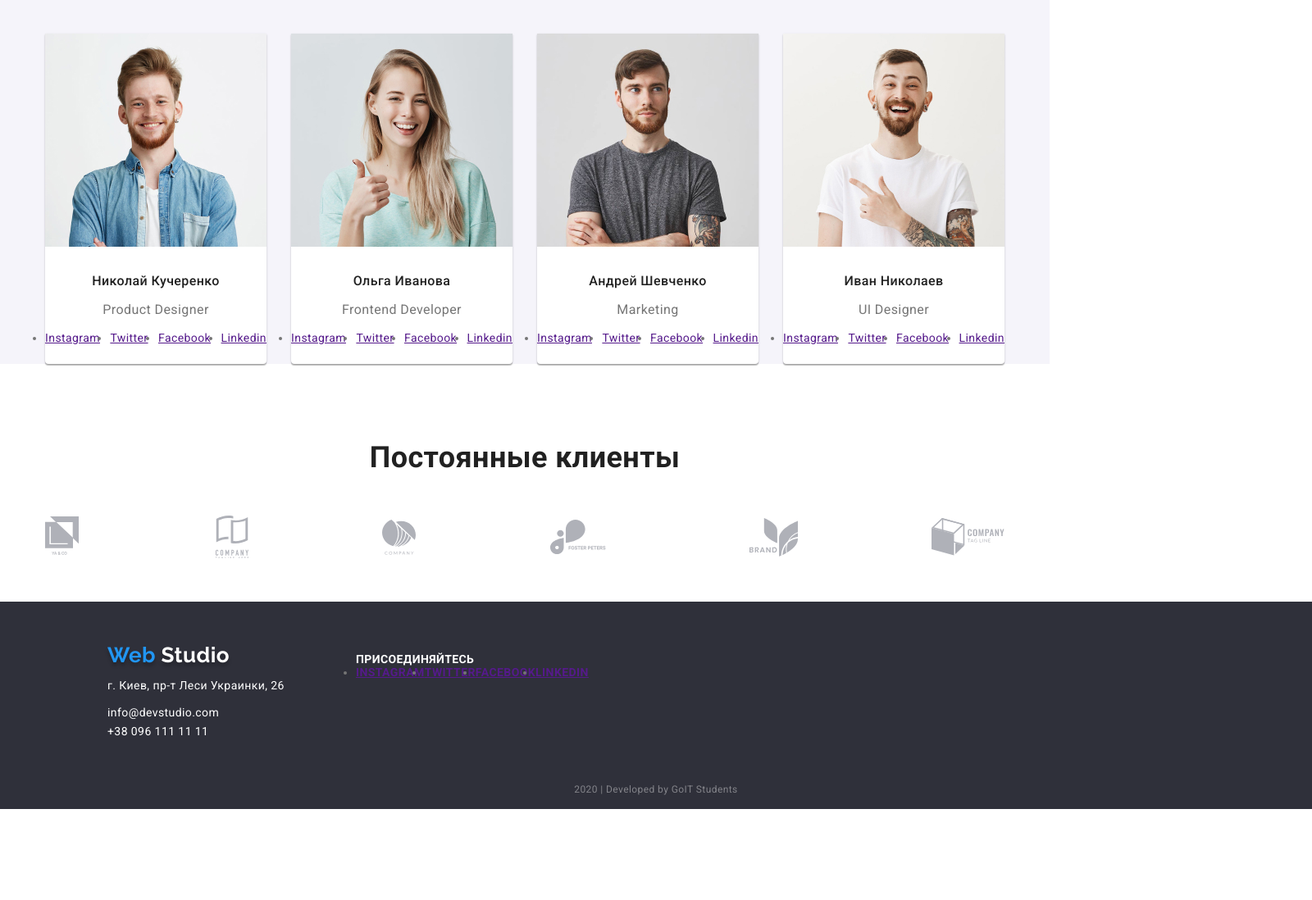
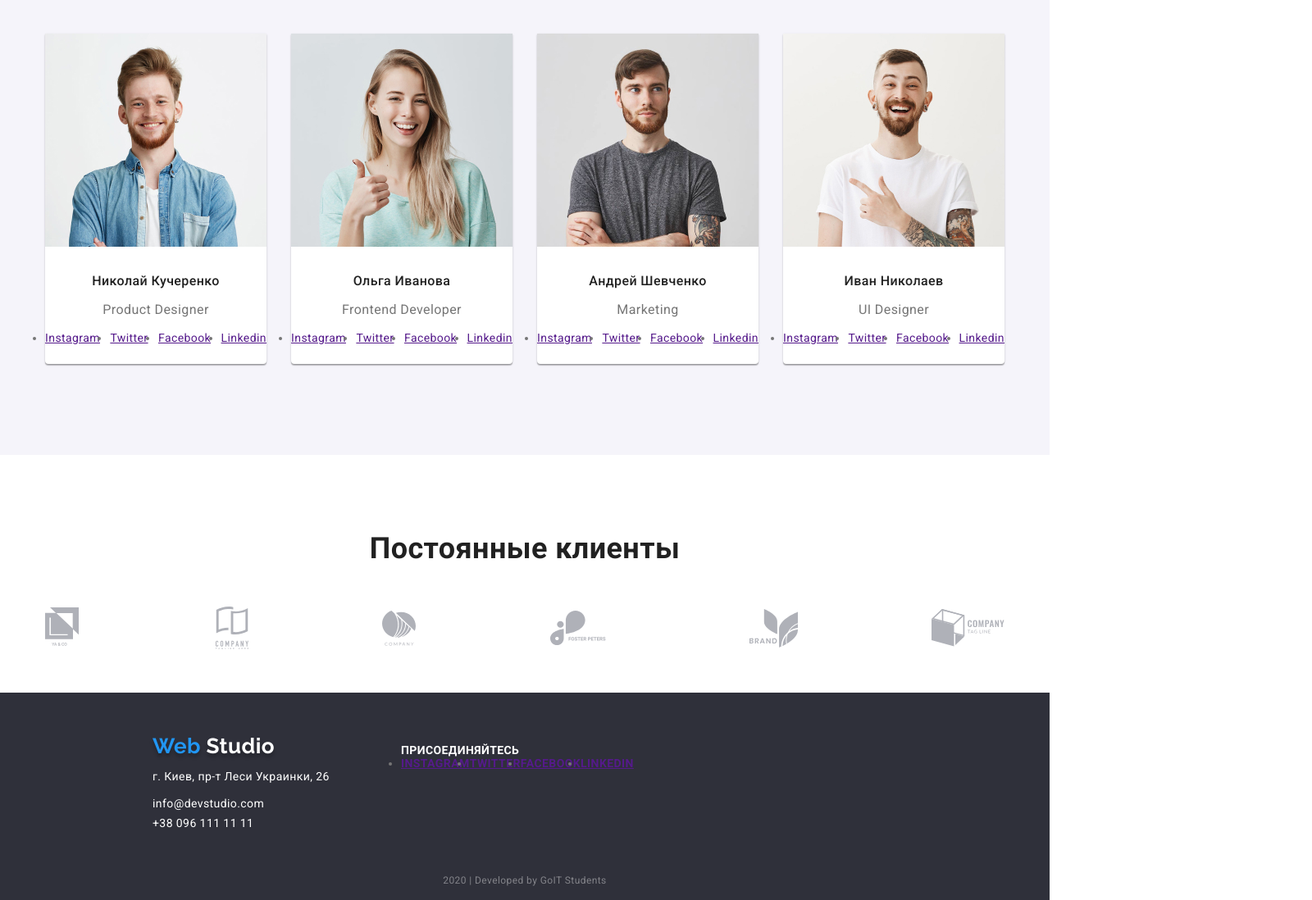
Before and after one commit to JulianaClusin/goit-markup-hw-03, a plain HTML site: page index.html in a window 1280 px wide. Shown: the part 1193-2291 px from the top of the page at 82% size, 1600 px wide, since content can reach past the window. Before the commit the page ends 2180 px from the top, so only its background shows below. Drawn offline with Linux system fonts and the light colour scheme.

Commit message:
flexbox
Делает по центру блоки футер и команда

```diff
--- a/index.html
+++ b/index.html
@@ -168,8 +168,8 @@
 
 <!-- Подвал -->
 
- <footer class="footer">
-
+ <footer>
+<div class="conteiner">
  <div class="footer-flex">
      <div class="footer-section-address">
     <a class="logo link" lang="en" href="./index.html"> <span class="logo-web" > Web </span> <span class="logo-studio" >Studio</span>  </a>
@@ -195,6 +195,6 @@
 
  <p  class="copyright" lang="en">2020 | Developed by GoIT Students </p>
  </footer>
-
+</div>
 </body>
 </html>
--- a/styles.css/styles.css
+++ b/styles.css/styles.css
@@ -37,6 +37,7 @@ body {
   width: 1210px;
   padding-left: 20px;
   padding-right: 20px;
+
 }
 
 .navigation {
@@ -280,7 +281,7 @@ color:var(--text-white-color)
 
 .section.team {
 background-color:var(--title-section-theme-color);
-
+height: 700px;
 }
 
 .section-title.team {
@@ -348,12 +349,12 @@ color:var(--accent-color);
 
 /* FOOTER */
 
-footer{
+footer {
   background-color: #2F303A;
   box-shadow: 0px 4px 4px rgba(0, 0, 0, 0.25);
-  width: 1600px;
   height: 253px;
 }
+
 .logo-studio{
 color:var(--text-white-color);
 }
```
Also changed, not shown: portfolio.html (+3 -6 lines).
